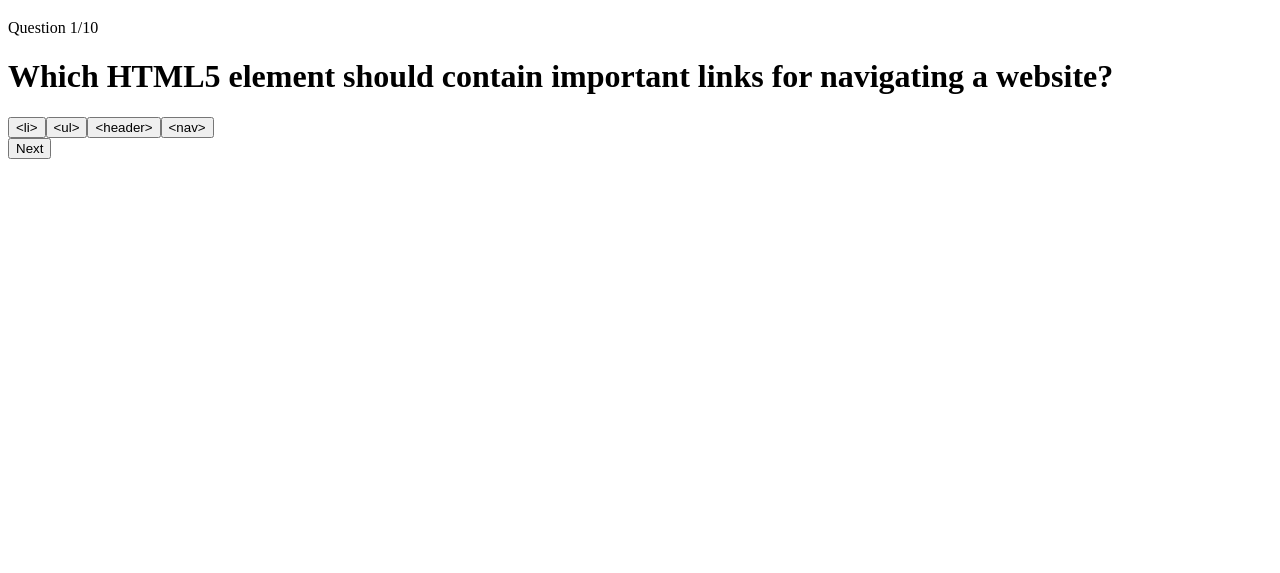
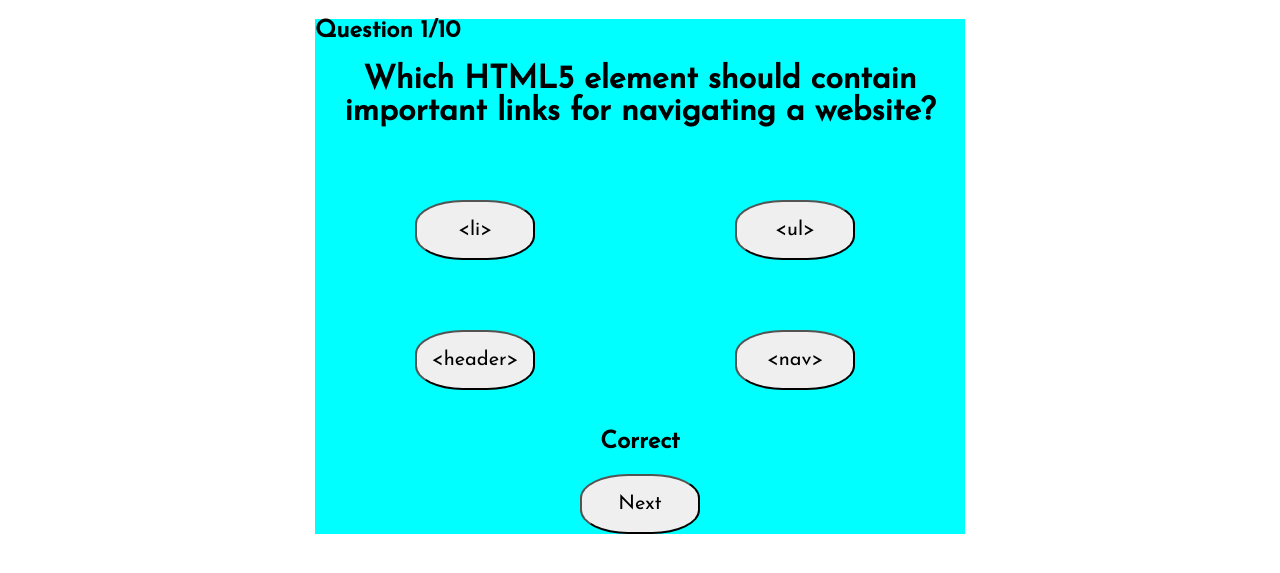
Before and after one commit to chuelgi/spanish-quiz, a plain HTML site: page index.html in a window 1280 px wide. Both pictures are taken after a click on the button "<nav>". Shown: the part 61-634 px from the top of the page. Drawn offline with Linux system fonts and the light colour scheme.

Commit message:
Feat: End quiz
*function that ends quiz and displays score
*style changes

```diff
--- a/index.html
+++ b/index.html
@@ -8,6 +8,7 @@
         <meta name="description" content="">
         <meta name="viewport" content="width=device-width, initial-scale=1">
         <link rel="stylesheet" href="style.css">
+        <link href="https://fonts.googleapis.com/css2?family=Josefin+Sans&display=swap" rel="stylesheet">
     </head>
     <body onload="quizStart()">
 
@@ -16,18 +17,19 @@
         <div class = "card">
             <div id = "question-container">
 
-                <p> Question <span id = "question-place"></span>/10</p>
+                <h2> Question <span id = "question-place"></span>/10</h2>
                 <h1 id="display-question"></h1>
             </div>
                 <div id="choices-container">
 
                 </div>
 
-
-              <button id = "next-button" onclick="getNext()" style="display: none;" > Next</button>
+                <h2 id="is-right" style="display: none;" ></h2>
+               <button id = "next-button" onclick="getNext()" style="display: none;" > Next</button>
 
         </div>
+        <h2 id="score-display" style= "display: none;">Score: <span id="score"></span>/10</h2>
 
-        <script src="quizQuestions.js"></script>
+        <script src="quizQuestions.js" ></script>
     </body>
 </html>
--- a/quizQuestions.js
+++ b/quizQuestions.js
@@ -131,18 +131,26 @@ const quizQuestions = [
 ];
 let currentQuestionIndex = 0;
 
+let curScore = 0;
+
+//text to display right or wrong
+const respond = document.getElementById("is-right");
+
+//nextbutton
+const nextButton = document.getElementById("next-button");
+
+//score;
+const score = document.getElementById("score");
+const scoreDisplay = document.getElementById("score-display");
 
 function quizStart() {
 	//displays first question
-	console.log("quizStart() function is running.");
-
 	showQuestion(currentQuestionIndex);
-    console.log("quizStart() function ened.");
 }
 
 function showQuestion(questionIndex){
-	console.log("showQuestion function is running.");
 	const currentQ = quizQuestions[questionIndex];
+	console.log("current q is: " + questionIndex);
 	//set place
 	const questionPlace = document.getElementById("question-place");
 	questionPlace.innerText = currentQ.id;
@@ -160,18 +168,20 @@ function showQuestion(questionIndex){
         const choiceButton = document.createElement("button");
         choiceButton.textContent = choiceText;
         choiceButton.onclick = () => selectChoice(choiceIndex);
+
+		// Add the CSS class
+		choiceButton.classList.add("choice-button");
+
         choicesContainer.appendChild(choiceButton);
     });
 
 
-	console.log("showQuestion function ended.");
 
 	//
 
 }
 
 function selectChoice(choiceIndex){
-	console.log("selectchoice function is running.")
 	selectedChoiceIndex = choiceIndex;
 
     // Highlight the selected choice visually (you can apply CSS styles here)
@@ -184,25 +194,32 @@ function selectChoice(choiceIndex){
         }
     });
 
-
-	const nextButton = document.getElementById("next-button");
-    nextButton.style.display = "block";
+	if (currentQuestionIndex === quizQuestions.length - 1) {
+        // Hide the Next button for the last question
+        nextButton.style.display = "none";
+    } else {
+        nextButton.style.display = "block";
+    }
 
 	checkAnswer(choiceIndex);
-
-
-
 }
 
 
 
 //displays next question
 function getNext() {
-	const nextButton = document.getElementById("next-button");
+	//hide next
     nextButton.style.display = "none";
-if(currentQuestionIndex === 9){
+	//hide response
+	respond.style.display = "none"
+	console.log("quiz ");
+if(currentQuestionIndex ===  9){
 	console.log("quiz ended");
-	console.log(currentQuestionIndex)
+	const scoreElement = document.getElementById("score");
+	const scoreDisplay = document.getElementById("score-display");
+	scoreDisplay.style.display = "block";
+	scoreElement.innerText = curScore;
+	console.log("score is " + score);
 	return;
 }else{
 	currentQuestionIndex++;
@@ -212,25 +229,40 @@ if(currentQuestionIndex === 9){
 }
 
 function checkAnswer(selectedAnswer) {
-	console.log("check function is running.");
 	const correctAnswer = quizQuestions[currentQuestionIndex].answer;
+
 	if(correctAnswer === 'a' && selectedAnswer === 0){
-		console.log("correct");
-
+		curScore++;
+		respond.style.display = "block";
+		respond.innerText = "Correct";
 	} else if(correctAnswer === 'b' && selectedAnswer === 1){
-		console.log("correct");
+		respond.innerText = "Correct";
+		curScore++;
+		respond.style.display = "block";
 	} else if(correctAnswer === 'c' && selectedAnswer === 2){
-		console.log("correct");
+		respond.innerText = "Correct";
+		curScore++;
+		respond.style.display = "block";
 	} else if(correctAnswer === 'd' && selectedAnswer === 3){
-		console.log("correct");
+		respond.innerText = "Correct";
+		curScore++;
+		respond.style.display = "block";
 	}
 	else{
-		console.log("wrong");
+		respond.innerText = "Incorrect";
+		respond.style.display = "block";
 	}
-	console.log(correctAnswer);
-	console.log(selectedAnswer);
 
+		if(currentQuestionIndex ===  9){
+			quizEnd();
+		}
+}
 
-	console.log(" check ended.");
-	return;
+function quizEnd(){
+
+	const scoreElement = document.getElementById("score");
+	const scoreDisplay = document.getElementById("score-display");
+	scoreDisplay.style.display = "block";
+	scoreElement.innerText = curScore;
+
 }
--- a/style.css
+++ b/style.css
@@ -0,0 +1,47 @@
+.card{
+    background-color: aqua;
+    margin-left: auto;
+    margin-right: auto;
+    width:650px;
+    height: 450;
+    font-family: 'Josefin Sans', sans-serif;
+
+}
+
+.choice-button{
+
+    margin-left: 100px;
+    margin-right: 100px;
+    margin-bottom: 20px;
+    margin-top: 50px;
+    width: 120px;
+    height: 60px;
+    font-family: 'Josefin Sans', sans-serif;
+    font-size: 20px;
+    border-radius: 40%;
+}
+
+#display-question{
+    text-align: center;
+
+}
+
+#question-place{
+    text-align: center;
+    margin-left: auto;
+    margin-right: auto;
+}
+
+#is-right{
+    text-align: center;
+}
+
+#next-button{
+    font-family: 'Josefin Sans', sans-serif;
+    font-size: 20px;
+    margin-left: auto;
+    margin-right: auto;
+    width: 120px;
+    height: 60px;
+    border-radius: 40%;
+}
```
